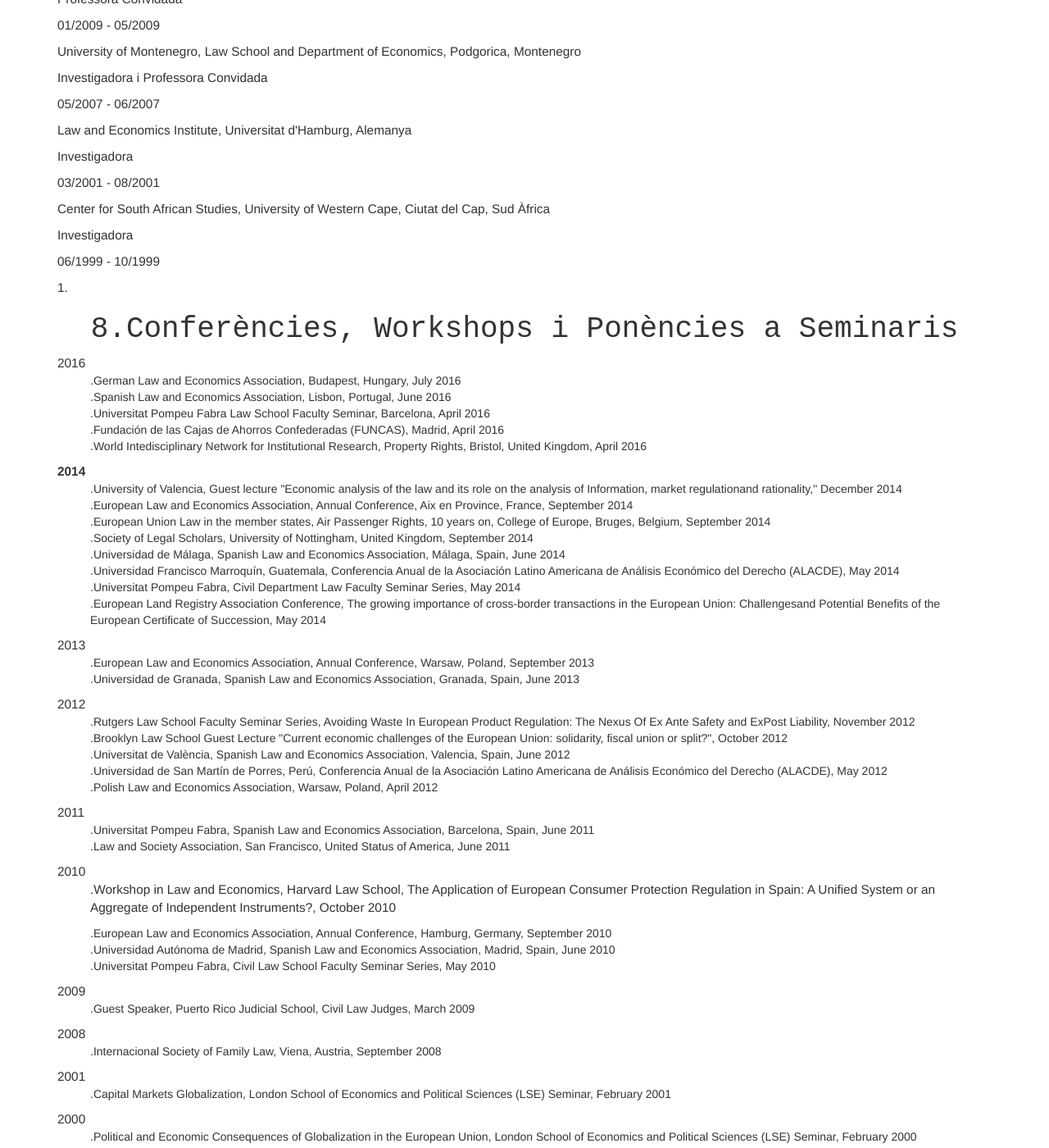
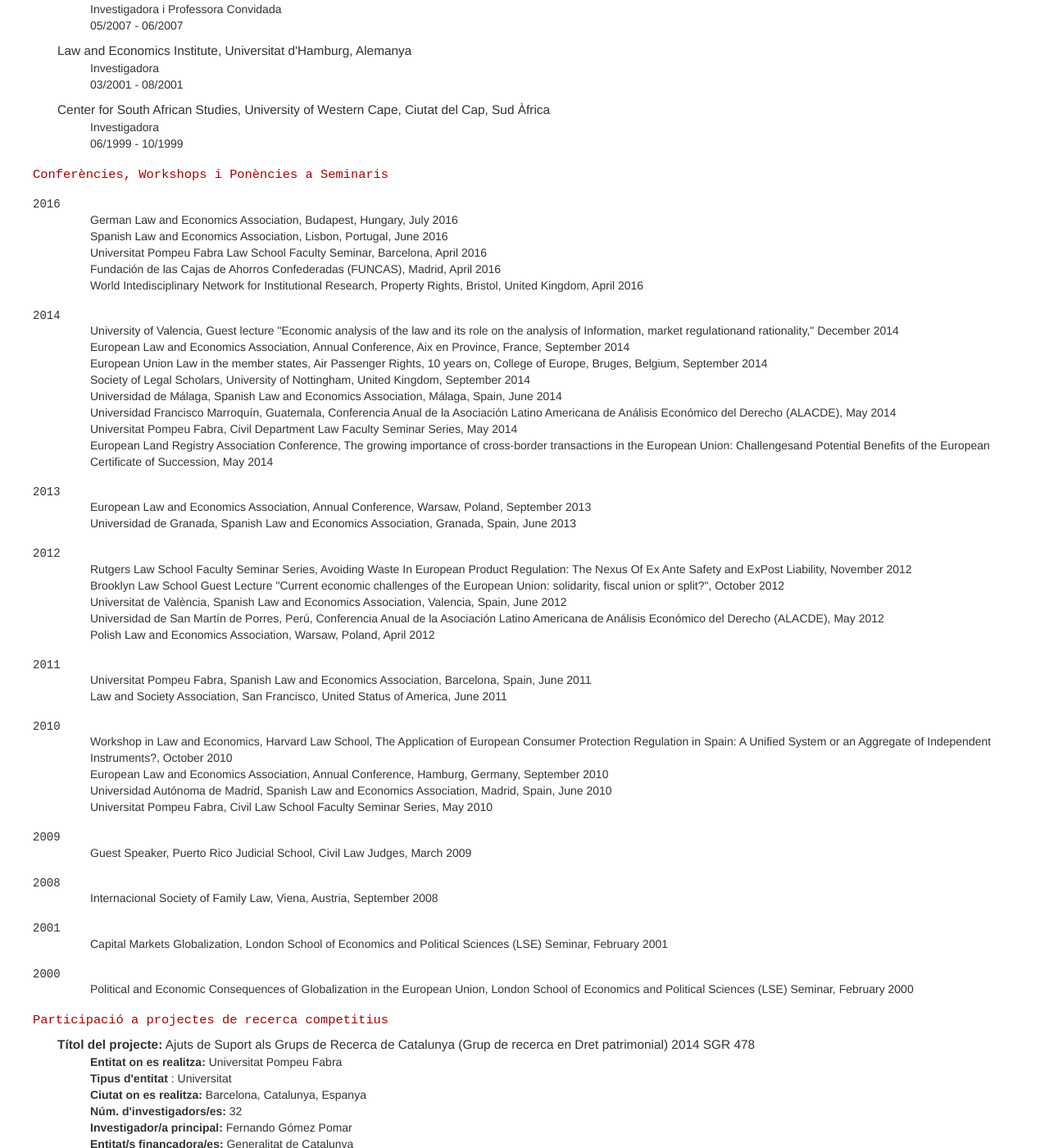
Before and after one commit to JohnPalmer/mireiaartigot, a Jekyll site: the page built from cv/ca/index.md, in a window 1280 px wide and 1400 px high, scrolled down 5173 px. Shown: the whole window at 82% size. Built offline with Jekyll 4.4.1, drawn with Linux system fonts in a browser that asks for light colours; nearby versions of some CDN libraries; our own code applies the rules of GitHub Pages for plain Markdown files; some of the changed text lies outside the part shown.

Commit message:
Update index.md

```diff
--- a/cv/ca/index.md
+++ b/cv/ca/index.md
@@ -248,285 +249,194 @@ Participación como profesora en el curso de Responsabilidad civil del fabricant
 ## Estades d&#39;Investigació a Universitats i Centres de recerca
 
 Brooklyn Law School, Nova York, Estats Units d&#39;Amèrica
-
-Investigadora i Professora Convidada
-
-09/2012 - 12/2012
+* Investigadora i Professora Convidada
+* 09/2012 - 12/2012
 
 University of Trento, Trento, Itàlia
-
-Professora Convidada
-
-07/2012
+* Professora Convidada
+* 07/2012
 
 Escuela de Derecho Universidad de Puerto Rico, San Juan Puerto Rico, Estats Units d&#39;Amèrica
-
-Professora Convidada
-
-10/2010 - 11/2010
+* Professora Convidada
+* 10/2010 - 11/2010
 
 Escuela de Derecho Universidad de Puerto Rico, San Juan Puerto Rico, Estats Units d&#39;Amèrica
-
-Professora Convidada
-
-01/2009 - 05/2009
+* Professora Convidada
+* 01/2009 - 05/2009
 
 University of Montenegro, Law School and Department of Economics, Podgorica, Montenegro
-
-Investigadora i Professora Convidada
-
-05/2007 - 06/2007
+* Investigadora i Professora Convidada
+* 05/2007 - 06/2007
 
 Law and Economics Institute, Universitat d&#39;Hamburg, Alemanya
-
-Investigadora
-
-03/2001 - 08/2001
+* Investigadora
+* 03/2001 - 08/2001
 
 Center for South African Studies, University of Western Cape, Ciutat del Cap, Sud Àfrica
+* Investigadora
+* 06/1999 - 10/1999
 
-Investigadora
+## Conferències, Workshops i Ponències a Seminaris
 
-06/1999 - 10/1999
+### 2016
+* German Law and Economics Association, Budapest, Hungary, July 2016
+* Spanish Law and Economics Association, Lisbon, Portugal, June 2016
+* Universitat Pompeu Fabra Law School Faculty Seminar, Barcelona, April 2016
+* Fundación de las Cajas de Ahorros Confederadas (FUNCAS), Madrid, April 2016
+* World Intedisciplinary Network for Institutional Research, Property Rights, Bristol, United Kingdom, April 2016
 
-1.
-# 8.Conferències, Workshops i Ponències a Seminaris
+### 2014
+* University of Valencia, Guest lecture &quot;Economic analysis of the law and its role on the analysis of Information, market regulationand rationality,&quot; December 2014
+* European Law and Economics Association, Annual Conference, Aix en Province, France, September 2014
+* European Union Law in the member states, Air Passenger Rights, 10 years on, College of Europe, Bruges, Belgium, September 2014
+* Society of Legal Scholars, University of Nottingham, United Kingdom, September 2014
+* Universidad de Málaga, Spanish Law and Economics Association, Málaga, Spain, June 2014
+* Universidad Francisco Marroquín, Guatemala, Conferencia Anual de la Asociación Latino Americana de Análisis Económico del Derecho (ALACDE), May 2014
+* Universitat Pompeu Fabra, Civil Department Law Faculty Seminar Series, May 2014
+* European Land Registry Association Conference, The growing importance of cross-border transactions in the European Union: Challengesand Potential Benefits of the European Certificate of Succession, May 2014
 
-2016
+### 2013
+* European Law and Economics Association, Annual Conference, Warsaw, Poland, September 2013
+* Universidad de Granada, Spanish Law and Economics Association, Granada, Spain, June 2013
 
-- .German Law and Economics Association, Budapest, Hungary, July 2016
-- .Spanish Law and Economics Association, Lisbon, Portugal, June 2016
-- .Universitat Pompeu Fabra Law School Faculty Seminar, Barcelona, April 2016
-- .Fundación de las Cajas de Ahorros Confederadas (FUNCAS), Madrid, April 2016
-- .World Intedisciplinary Network for Institutional Research, Property Rights, Bristol, United Kingdom, April 2016
+### 2012
+* Rutgers Law School Faculty Seminar Series, Avoiding Waste In European Product Regulation: The Nexus Of Ex Ante Safety and ExPost Liability, November 2012
+* Brooklyn Law School Guest Lecture &quot;Current economic challenges of the European Union: solidarity, fiscal union or split?&quot;, October 2012
+* Universitat de València, Spanish Law and Economics Association, Valencia, Spain, June 2012
+* Universidad de San Martín de Porres, Perú, Conferencia Anual de la Asociación Latino Americana de Análisis Económico del Derecho (ALACDE), May 2012
+* Polish Law and Economics Association, Warsaw, Poland, April 2012
 
-**2014**
+### 2011
+* Universitat Pompeu Fabra, Spanish Law and Economics Association, Barcelona, Spain, June 2011
+* Law and Society Association, San Francisco, United Status of America, June 2011
 
-- .University of Valencia, Guest lecture &quot;Economic analysis of the law and its role on the analysis of Information, market regulationand rationality,&quot; December 2014
-- .European Law and Economics Association, Annual Conference, Aix en Province, France, September 2014
-- .European Union Law in the member states, Air Passenger Rights, 10 years on, College of Europe, Bruges, Belgium, September 2014
-- .Society of Legal Scholars, University of Nottingham, United Kingdom, September 2014
-- .Universidad de Málaga, Spanish Law and Economics Association, Málaga, Spain, June 2014
-- .Universidad Francisco Marroquín, Guatemala, Conferencia Anual de la Asociación Latino Americana de Análisis Económico del Derecho (ALACDE), May 2014
-- .Universitat Pompeu Fabra, Civil Department Law Faculty Seminar Series, May 2014
-- .European Land Registry Association Conference, The growing importance of cross-border transactions in the European Union: Challengesand Potential Benefits of the European Certificate of Succession, May 2014
+### 2010
+* Workshop in Law and Economics, Harvard Law School, The Application of European Consumer Protection Regulation in Spain: A Unified System or an Aggregate of Independent Instruments?, October 2010
+* European Law and Economics Association, Annual Conference, Hamburg, Germany, September 2010
+* Universidad Autónoma de Madrid, Spanish Law and Economics Association, Madrid, Spain, June 2010
+* Universitat Pompeu Fabra, Civil Law School Faculty Seminar Series, May 2010
 
-2013
+### 2009
+* Guest Speaker, Puerto Rico Judicial School, Civil Law Judges, March 2009
 
-- .European Law and Economics Association, Annual Conference, Warsaw, Poland, September 2013
-- .Universidad de Granada, Spanish Law and Economics Association, Granada, Spain, June 2013
+### 2008
+* Internacional Society of Family Law, Viena, Austria, September 2008
 
-2012
+### 2001
+* Capital Markets Globalization, London School of Economics and Political Sciences (LSE) Seminar, February 2001
 
-- .Rutgers Law School Faculty Seminar Series, Avoiding Waste In European Product Regulation: The Nexus Of Ex Ante Safety and ExPost Liability, November 2012
-- .Brooklyn Law School Guest Lecture &quot;Current economic challenges of the European Union: solidarity, fiscal union or split?&quot;, October 2012
-- .Universitat de València, Spanish Law and Economics Association, Valencia, Spain, June 2012
-- .Universidad de San Martín de Porres, Perú, Conferencia Anual de la Asociación Latino Americana de Análisis Económico del Derecho (ALACDE), May 2012
-- .Polish Law and Economics Association, Warsaw, Poland, April 2012
+### 2000
+* Political and Economic Consequences of Globalization in the European Union, London School of Economics and Political Sciences (LSE) Seminar, February 2000
 
-2011
-
-- .Universitat Pompeu Fabra, Spanish Law and Economics Association, Barcelona, Spain, June 2011
-- .Law and Society Association, San Francisco, United Status of America, June 2011
-
-2010
-
-- .Workshop in Law and Economics, Harvard Law School, The Application of European Consumer Protection Regulation in Spain: A Unified System or an Aggregate of Independent Instruments?, October 2010
-
-- .European Law and Economics Association, Annual Conference, Hamburg, Germany, September 2010
-- .Universidad Autónoma de Madrid, Spanish Law and Economics Association, Madrid, Spain, June 2010
-- .Universitat Pompeu Fabra, Civil Law School Faculty Seminar Series, May 2010
-
-2009
-
-- .Guest Speaker, Puerto Rico Judicial School, Civil Law Judges, March 2009
-
-2008
-
-- .Internacional Society of Family Law, Viena, Austria, September 2008
-
-2001
-
-- .Capital Markets Globalization, London School of Economics and Political Sciences (LSE) Seminar, February 2001
-
-2000
-
-- .Political and Economic Consequences of Globalization in the European Union, London School of Economics and Political Sciences (LSE) Seminar, February 2000
-
-
-
-1.
-# 9.Participació a projectes de recerca competitius
+## Participació a projectes de recerca competitius
 
 **Títol del projecte:** Ajuts de Suport als Grups de Recerca de Catalunya (Grup de recerca en Dret patrimonial) 2014 SGR 478
-
-**Entitat on es realitza:** Universitat Pompeu Fabra         **Tipus d&#39;entitat** : Universitat
-
-**Ciutat on es realitza:** Barcelona, Catalunya, Espanya
-
-**Núm. d&#39;investigadors/es:** 32
-
-**Investigador/a principal:** Fernando Gómez Pomar
-
-**Entitat/s finançadora/es:** Generalitat de Catalunya
-
-**Dada d&#39;inici-fi:** 01/2014 - 12/2016
-
-**Import concedit:** 51.000
+* **Entitat on es realitza:** Universitat Pompeu Fabra
+* **Tipus d&#39;entitat** : Universitat
+* **Ciutat on es realitza:** Barcelona, Catalunya, Espanya
+* **Núm. d&#39;investigadors/es:** 32
+* **Investigador/a principal:** Fernando Gómez Pomar
+* **Entitat/s finançadora/es:** Generalitat de Catalunya
+* **Dada d&#39;inici-fi:** 01/2014 - 12/2016
+* **Import concedit:** 51.000
 
 **Títol del projecte:** Análisis de los remedios (&quot;remedies&quot;) en derecho patrimonial y de la persona DER2013-47560 R
-
-**Entitat on es realitza:** Universitat Pompeu Fabra         **Tipus d&#39;entitat** : Universitat
-
-**Ciutat on es realitza:** Barcelona, Catalunya, Espanya
-
-**Investigador principal:** Carlos Gómez Ligüerre
-
-**Núm. d&#39;investigadors/es:** 19
-
-**Entitat/s finançadora/es:** MINISTERIO DE EDUCACION Y CIENCIA
-
-**Dada d&#39;inici-fi:** 01/2014 - 12/2016
-
-**Import concedit:** 81.070
+* **Entitat on es realitza:** Universitat Pompeu Fabra
+* **Tipus d&#39;entitat** : Universitat
+* **Ciutat on es realitza:** Barcelona, Catalunya, Espanya
+* **Investigador principal:** Carlos Gómez Ligüerre
+* **Núm. d&#39;investigadors/es:** 19
+* **Entitat/s finançadora/es:** MINISTERIO DE EDUCACION Y CIENCIA
+* **Dada d&#39;inici-fi:** 01/2014 - 12/2016
+* **Import concedit:** 81.070
 
 **Títol del projecte:** Reforma del derecho de familia y análisis unitario de su régimen patrimonial. Atribución de derechos de propiedad, pretensiones compensatorias y atención de necesidades a su disolución por crisis y por causa de muerte DER2011-27960
-
-**Entitat on es realitza:** Universitat Pompeu Fabra        **Tipus d&#39;entitat** : Universitat
-
-**Ciutat on es realitza:** Barcelona, Catalunya, Espanya
-
-**Investigador/a principal:** Josep Ferrer Riba
-
-**Núm. d&#39;investigadors/es:** 20
-
-**Entitat/s finançadora/es:** MINISTERIO DE EDUCACION Y CIENCIA
-
-**Dada d&#39;inici-fi:** 01/2012 - 12/2014
-
-**Import concedit:** 72.600
+* **Entitat on es realitza:** Universitat Pompeu Fabra
+* **Tipus d&#39;entitat** : Universitat
+* **Ciutat on es realitza:** Barcelona, Catalunya, Espanya
+* **Investigador/a principal:** Josep Ferrer Riba
+* **Núm. d&#39;investigadors/es:** 20
+* **Entitat/s finançadora/es:** MINISTERIO DE EDUCACION Y CIENCIA
+* **Dada d&#39;inici-fi:** 01/2012 - 12/2014
+* **Import concedit:** 72.600
 
 **Títol del projecte:** Análisis de los remedios (&quot;remedies&quot;) en derecho privado español según la teoría general de la aplicación del derecho (&quot;law enforcement theory&quot;) DER2010-15624
-
-**Entitat on es realitza:** Universitat Pompeu Fabra         **Tipus d&#39;entitat** : Universitat
-
-**Ciutat on es realitza:** Barcelona, Catalunya, Espanya
-
-**Investigador/a principal:** Pablo Salvador Coderch
-
-**Núm. d&#39;investigadors/es:** 21
-
-**Entitat/s finançadora/es:** MINISTERIO DE EDUCACION Y CIENCIA
-
-**Dada d&#39;inici-fi:** 01/2011 - 12/2013
-
-**Import concedit:** 108.900
+* **Entitat on es realitza:** Universitat Pompeu Fabra
+* **Tipus d&#39;entitat** : Universitat
+* **Ciutat on es realitza:** Barcelona, Catalunya, Espanya
+* **Investigador/a principal:** Pablo Salvador Coderch
+* **Núm. d&#39;investigadors/es:** 21
+* **Entitat/s finançadora/es:** MINISTERIO DE EDUCACION Y CIENCIA
+* **Dada d&#39;inici-fi:** 01/2011 - 12/2013
+* **Import concedit:** 108.900
 
 **Títol del projecte:** El derecho de filiación ante los conflictos entre identidad biológica y parentalidad social DER2008-01809/JURI
-
-**Entitat on es realitza:** Universitat Pompeu Fabra        **Tipus d&#39;entitat** : Universitat
-
-**Ciutat on es realitza:** Barcelona, Catalunya, Espanya
-
-**Investigador/a principal:** Joan Egea Fernández
-
-**Núm. d&#39;investigadors/es:** 20
-
-**Entitat/s finançadora/es:** MINISTERIO DE EDUCACION Y CIENCIA
-
-**Dada d&#39;inici-fi:** 01/2009 - 06/2012
-
-**Import concedit:** 73.000
+* **Entitat on es realitza:** Universitat Pompeu Fabra
+* **Tipus d&#39;entitat** : Universitat
+* **Ciutat on es realitza:** Barcelona, Catalunya, Espanya
+* **Investigador/a principal:** Joan Egea Fernández
+* **Núm. d&#39;investigadors/es:** 20
+* **Entitat/s finançadora/es:** MINISTERIO DE EDUCACION Y CIENCIA
+* **Dada d&#39;inici-fi:** 01/2009 - 06/2012
+* **Import concedit:** 73.000
 
 **Títol del projecte:** Ajuts de Suport als Grups de Recerca de Catalunya (Grup de Recerca consolidat en Dret Patrimonial) 2009, SGR 1535
-
-**Entitat on es realitza:** Universitat Pompeu Fabra        **Tipus d&#39;entitat:** Universitat
-
-**Ciutat on es realitza:** Barcelona, Catalunya, Espanya
-
-**Investigador/a principal:** Joan Egea Fernández
-
-**Entitat/s finançadora/es:** MINISTERIO DE EDUCACION Y CIENCIA
-
-**Dada d&#39;inici-fi:** 01/2009 – 12/2013
-
-**Import concedit:** 44.000
+* **Entitat on es realitza:** Universitat Pompeu Fabra
+* **Tipus d&#39;entitat:** Universitat
+* **Ciutat on es realitza:** Barcelona, Catalunya, Espanya
+* **Investigador/a principal:** Joan Egea Fernández
+* **Entitat/s finançadora/es:** MINISTERIO DE EDUCACION Y CIENCIA
+* **Dada d&#39;inici-fi:** 01/2009 – 12/2013
+* **Import concedit:** 44.000
 
 **Títol del projecte:** Seguridad de productos: la interacción entre regulación y responsabilidad SEJ 2007-60503
-
-**Entitat on es realitza:** Universitat Pompeu Fabra         **Tipus d&#39;entitat** :  Universitat
-
-**Ciutat on es realitza:** Barcelona, Catalunya, Espanya
-
-**Investigador/a principal:** Pablo Salvador Coderch
-
-**Núm. d&#39;investigadors/es:** 18
-
-**Entitat/s finançadora/es:** MINISTERIO DE EDUCACION Y CIENCIA
-
-**Dada d&#39;inici-fi:** 10/2007 - 10/2010
-
-**Import concedit:** 109.400
+* **Entitat on es realitza:** Universitat Pompeu Fabra
+* **Tipus d&#39;entitat** :  Universitat
+* **Ciutat on es realitza:** Barcelona, Catalunya, Espanya
+* **Investigador/a principal:** Pablo Salvador Coderch
+* **Núm. d&#39;investigadors/es:** 18
+* **Entitat/s finançadora/es:** MINISTERIO DE EDUCACION Y CIENCIA
+* **Dada d&#39;inici-fi:** 10/2007 - 10/2010
+* **Import concedit:** 109.400
 
 **Títol del projecte:** La responsabilidad civil como mecanismo de eficacia del Derecho: teoría general y aplicación a los accidentes sanitario-farmacéuticos y a los accidentes de trabajo SEJ 2004-05059
-
-**Entitat on es realitza:** Universitat Pompeu Fabra         **Tipus d&#39;entitat** : Universitat
-
-**Ciutat on es realitza:** Barcelona, Catalunya, Espanya
-
-**Investigador/a principal:** Pablo Salvador Coderch
-
-**Núm. d&#39;investigadors/es:** 23
-
-**Entitat/s finançadora/es:** MINISTERIO DE EDUCACION Y CIENCIA
-
-**Ciudad entidad financiadora:** España
-
-**Dada d&#39;inici-fi:** 12/2004 - 12/2007
-
-**Import concedit:** 86.000
+* **Entitat on es realitza:** Universitat Pompeu Fabra
+* **Tipus d&#39;entitat** : Universitat
+* **Ciutat on es realitza:** Barcelona, Catalunya, Espanya
+* **Investigador/a principal:** Pablo Salvador Coderch
+* **Núm. d&#39;investigadors/es:** 23
+* **Entitat/s finançadora/es:** MINISTERIO DE EDUCACION Y CIENCIA
+* **Ciudad entidad financiadora:** España
+* **Dada d&#39;inici-fi:** 12/2004 - 12/2007
+* **Import concedit:** 86.000
 
 **Títol del projecte:** Autonomia privada familiar i capítols matrimonials en el Dret Civil de Catalunya
-
-**Entitat on es realitza:** Pompeu FabraUniversity        **Tipus d&#39;entitat:** University
-
-**Ciutat on es realitza:** Barcelona, Catalonia, Spain
-
-**Investigador/a principal:** Mireia Artigot Golobardes i Albert Lamarca Marquès
-
-**Núm. d&#39;investigadors/es:** 2
-
-**Entitat/s finançadora/es:** Centre d&#39;Estudis Jurídics i Formacó Especialitzada - Dept .Justícia. Ajut econòmic per a la realització de projectes de recerca, estudis i anàlisis de l&#39;execució penal, la mediació penal
-
-**Ciudad entidad financiadora:** Barcelona, Catalonia, Spain
-
-**Dada d&#39;inici-fi:** 11/2004
-
-**Import concedit** 3.000
+* **Entitat on es realitza:** Pompeu FabraUniversity
+* **Tipus d&#39;entitat:** University
+* **Ciutat on es realitza:** Barcelona, Catalonia, Spain
+* **Investigador/a principal:** Mireia Artigot Golobardes i Albert Lamarca Marquès
+* **Núm. d&#39;investigadors/es:** 2
+* **Entitat/s finançadora/es:** Centre d&#39;Estudis Jurídics i Formacó Especialitzada - Dept .Justícia. Ajut econòmic per a la realització de projectes de recerca, estudis i anàlisis de l&#39;execució penal, la mediació penal
+* **Ciudad entidad financiadora:** Barcelona, Catalonia, Spain
+* **Dada d&#39;inici-fi:** 11/2004
+* **Import concedit** 3.000
 
 **Títol del projecte:** Judicial Cooperation in Family Law, Pompeu Fabra University (Law School), JAI /2003 / FP C / 035
+* **Entitat on es realitza:** Universitat Pompeu Fabra
+* **Tipus d&#39;entitat** : Universitat
+* **Ciutat on es realitza:** Barcelona, Catalunya, Espanya
+* **Núm. d&#39;investigadors/es:** 8
+* **Entitat/s finançadora/es:** European Commission. Directorate - General Justice and Home Affairs
+* **Ciudad entidad financiadora:** Brussels, Bélgica
+* **Dada d&#39;inici-fi:** 01/10/2003 - 31/12/2004
 
-**Entitat on es realitza:** Universitat Pompeu Fabra         **Tipus d&#39;entitat** : Universitat
+## Tesis i Treballs de Recerca de fi de grau supervisats
 
-**Ciutat on es realitza:** Barcelona, Catalunya, Espanya
-
-**Núm. d&#39;investigadors/es:** 8
-
-**Entitat/s finançadora/es:** European Commission. Directorate - General Justice and Home Affairs
-
-**Ciudad entidad financiadora:** Brussels, Bélgica
-
-**Dada d&#39;inici-fi:** 01/10/2003 - 31/12/2004
-
-
-
-1. 10.Tesis i Treballs de Recerca de fi de grau supervisats
-
-1. Tesis de Màstes
+### Tesis de Màstes
 
 Eva Ulbrich, A movement towards de harmonisation in the area of genetically modified organisms?, University College of Dublin Type of entity: University, Date of reading: 31/05/2015
 
-1. Treballs de Fi de Grau
+### Treballs de Fi de Grau
 
 Viktoriya Rumenova Royashka, Anàlisi De Com Ha Afectat La Crisi Econòmica A La Població Treballadora En La Última Dècada A Tremp, Universitat Pompeu Fabra, B.A. in Labor Relations, Date of reading: 06/2016
 
@@ -548,34 +458,32 @@ Leonardo Javier Castillo Cárdenas, La denominación de origen en el mercado del
 
 Marcos Ernesto Pérez Talia, Responsabilidad Civil Extracontractual en Paraguay: un enfoque económico, Fundación Ortega y Gasset, Máster Universitario en Análisis Económico del Derecho, Date of reading: 2007
 
+## Beques i Premis
 
+Juan de la Cierva Fellowship, Ministerio Ciencia e Innovación, 2011-2015
 
-1. 11.Beques i Premis
+Robert D. Cooter Award on Law and Economics Scholarhip for the paper &quot;Macroeconomic Dimensions of the Proposed European Regulation on Cross-Border Successsion&quot;, Robert D. Cooter, professor of Law and Economics at Berkeley University, 05/2012
 
-- .Juan de la Cierva Fellowship, Ministerio Ciencia e Innovación, 2011-2015
+Rafael del Pino Fellowship for participating in the Harvard Law and Economics Workshop, Madrid, Spain, 2010
 
-- .Robert D. Cooter Award on Law and Economics Scholarhip for the paper &quot;Macroeconomic Dimensions of the Proposed European Regulation on Cross-Border Successsion&quot;, Robert D. Cooter, professor of Law and Economics at Berkeley University, 05/2012
+Microsoft Award for the article &quot;Economic Considerations in marital dissolutions in light of the new family realities&quot;, Microsoft Foundation, Berkeley, San Francisco, United States of America, 05/2009
 
-- .Rafael del Pino Fellowship for participating in the Harvard Law and Economics Workshop, Madrid, Spain, 2010
+Beca per a la recerca, estudis i anàlisis en els àmbits de l&#39;execució penal, la mediació penal, l&#39;atenció a la víctima, l&#39;Administració de justícia i el dret civil català, Centre d&#39;Estudis Jurídics i de Formació Especialitzada, Barcelona, Catalonia, Spain, 2008
 
-- .Microsoft Award for the article &quot;Economic Considerations in marital dissolutions in light of the new family realities&quot;, Microsoft Foundation, Berkeley, San Francisco, United States of America, 05/2009
+Teaching Award, Honors for the best Syllabus for Introduction to MacroeconomicsAwarding entity: Department of Economics, Universitat Pompeu Fabra, Barcelona, Catalonia, Spain, 09/2008
 
-- .Beca per a la recerca, estudis i anàlisis en els àmbits de l&#39;execució penal, la mediació penal, l&#39;atenció a la víctima, l&#39;Administració de justícia i el dret civil català, Centre d&#39;Estudis Jurídics i de Formació Especialitzada, Barcelona, Catalonia, Spain, 2008
+Beca per a la recerca, estudis i anàlisis en els àmbits de l&#39;execució penal, la mediació penal, l&#39;atenció a la víctima, l&#39;Administració de justícia i el dret civil català, Centre d&#39;Estudis Jurídics i de Formació Especialitzada, Barcelona, Catalonia, Spain, 2007
 
-- .Teaching Award, Honors for the best Syllabus for Introduction to MacroeconomicsAwarding entity: Department of Economics, Universitat Pompeu Fabra, Barcelona, Catalonia, Spain, 09/2008
+Cornell Law School Summer Research Award, Ithaca, New York, United States of America, 05/2004
 
-- .Beca per a la recerca, estudis i anàlisis en els àmbits de l&#39;execució penal, la mediació penal, l&#39;atenció a la víctima, l&#39;Administració de justícia i el dret civil català, Centre d&#39;Estudis Jurídics i de Formació Especialitzada, Barcelona, Catalonia, Spain, 2007
+Cornell Law School Resarch Assistanship (professor Winnie Taylor), Ithaca, New York, United States of America (2004)
 
-- .Cornell Law School Summer Research Award, Ithaca, New York, United States of America, 05/2004
+Cornell Law School JSD Scholarhip, Cornell Law School, Ithaca, New York, United States of America (2003-2004)
 
-- .Cornell Law School Resarch Assistanship (professor Winnie Taylor), Ithaca, New York, United States of America (2004)
+Cajamadrid Fellowship for Graduate Studies in the United Status, Cajamadrid Foundation, 2001,  Duration: 2 years
 
-- .Cornell Law School JSD Scholarhip, Cornell Law School, Ithaca, New York, United States of America (2003-2004)
+Marie Skłodowska-Curie Fellowship, European Commission for Research Innovation and Science, Law and Economics Institute, Hamburg University, March- August 2001
 
-- .Cajamadrid Fellowship for Graduate Studies in the United Status, Cajamadrid Foundation, 2001,  Duration: 2 years
+Cajamadrid Fellowship for participating in the seminar &quot;Capital Markets Globalization&quot; organized by the London School of Economics and Political Science, Madrid, Spain (01/2001)
 
-- .Marie Skłodowska-Curie Fellowship, European Commission for Research Innovation and Science, Law and Economics Institute, Hamburg University, March- August 2001
-
-- .Cajamadrid Fellowship for participating in the seminar &quot;Capital Markets Globalization&quot; organized by the London School of Economics and Political Science, Madrid, Spain (01/2001)
-
-- .Cajamadrid Fellowship for participating in the seminar &quot;Political and Economic Consequences of Globalization in the European Union&quot;, organized by the London School of Economics and Political Science, Madrid, Spain (01/2000)
+Cajamadrid Fellowship for participating in the seminar &quot;Political and Economic Consequences of Globalization in the European Union&quot;, organized by the London School of Economics and Political Science, Madrid, Spain (01/2000)
```
Also changed, not shown: other parts of cv/ca/index.md (+1 -0 lines).
